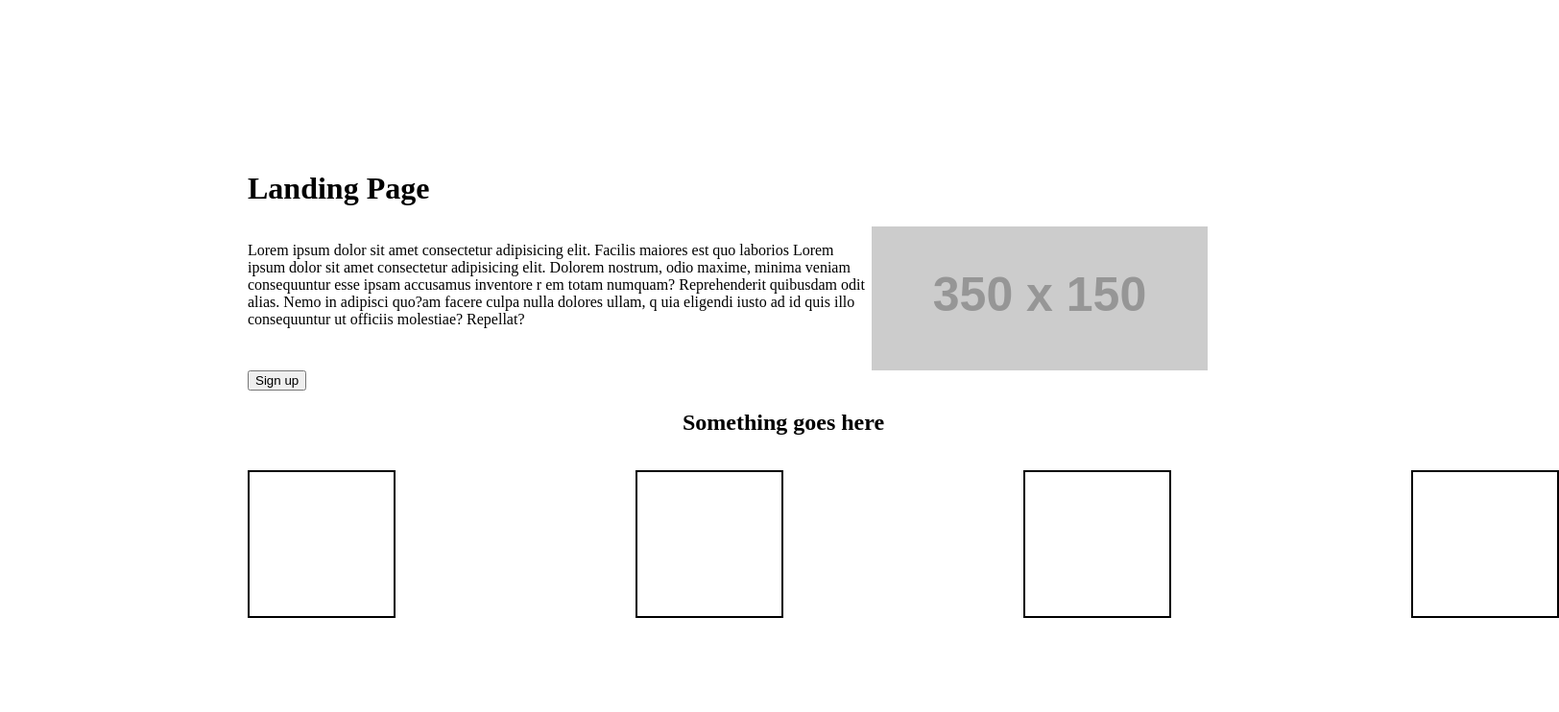
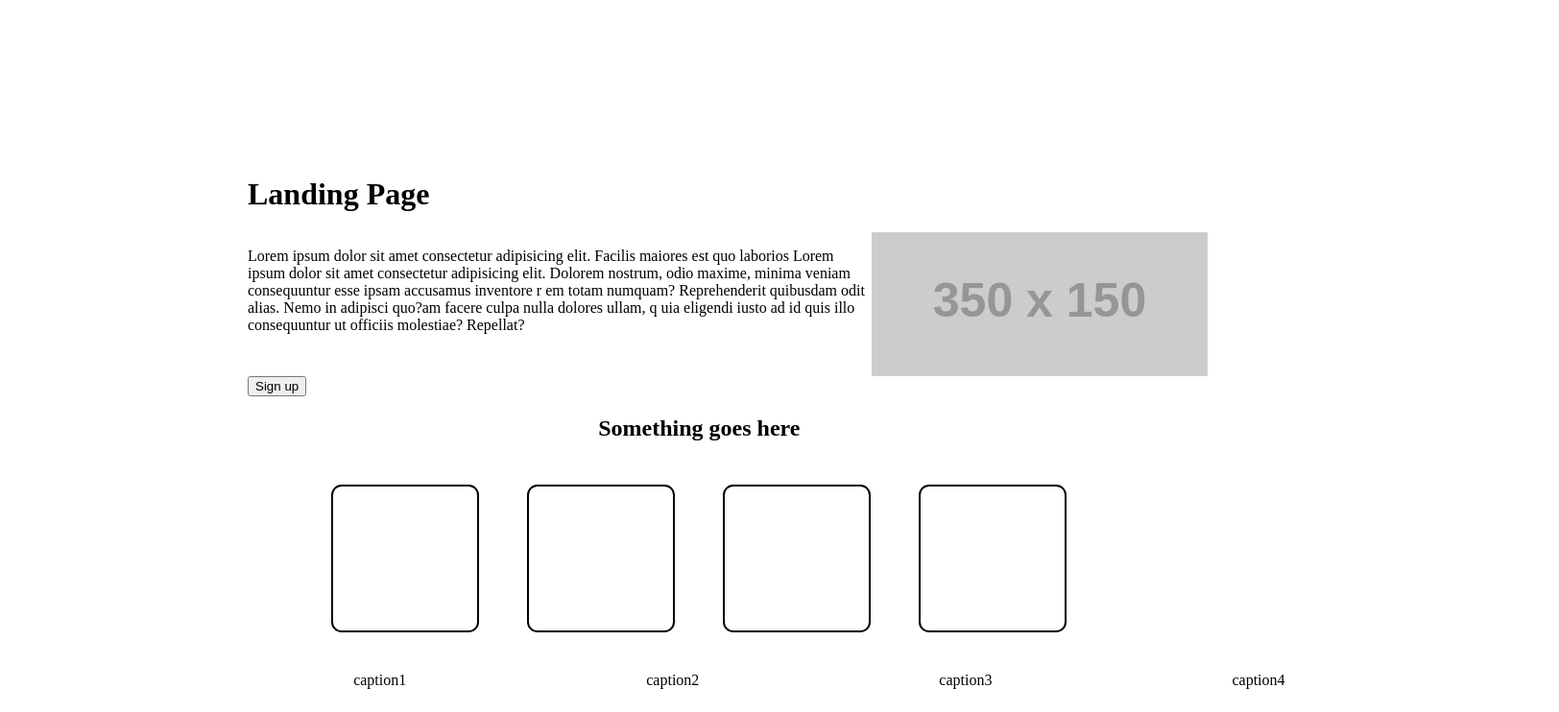
Before and after one commit to Firestorm108/Landing-Page, a plain HTML site: page index.html in a window 1280 px wide. Shown: the part 70-812 px from the top of the page at 96% size, 1624 px wide, since content can reach past the window. Drawn offline with Linux system fonts and the light colour scheme; placeholder pictures from the web are drawn by us.

Commit message:
captions made

```diff
--- a/index.html
+++ b/index.html
@@ -39,6 +39,14 @@
     <p class="square"></p>
     <p class="square"></p>
     </div>
+<div class="squarecaptions">
+    <p class="caption">caption1</p>
+    <p class="caption">caption2</p>
+    <p class="caption">caption3</p>
+    <p class="caption">caption4</p>
+</div>
+
+
 
 
 
--- a/styles.css
+++ b/styles.css
@@ -93,11 +93,15 @@ body {
 
 }
 .square {
+    margin: 25px;
     display: flex;
+    flex-direction: row;
     height: 150px;
     width: 150px;
     border: solid 2px black;
     color: black;
+    border-radius: 4px;
+    border-radius: 7%;
 }
 .squares {
     display: flex;
@@ -106,4 +110,14 @@ body {
 
 
 
+
 }
+.squarecaptions
+    {
+        display: flex;
+        flex-direction: row;
+        justify-content: center;
+
+
+
+}
```
